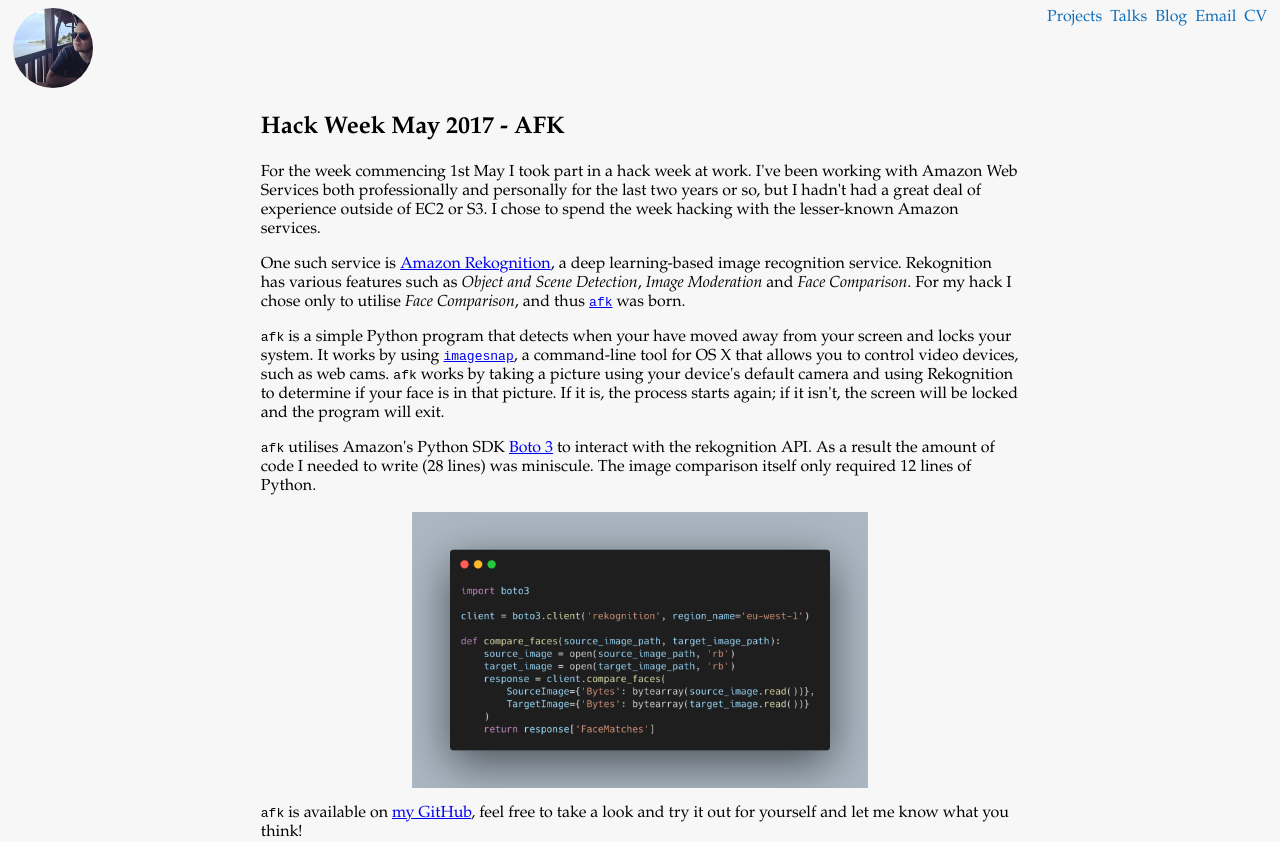
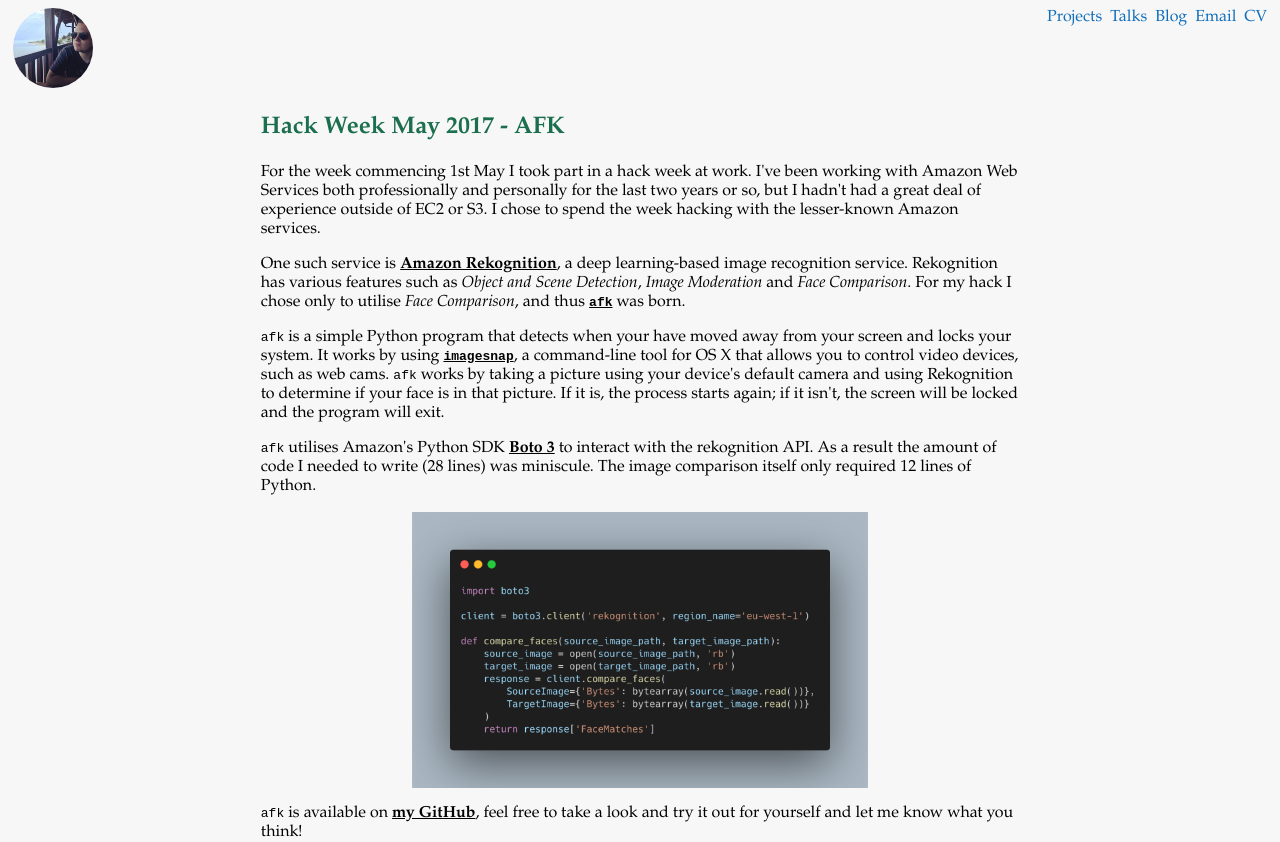
Before and after one commit to AlexChesters/cheste.rs, a React app in the folder static/: page /blog/001 in a window 1280 px wide. Built offline with nearby package versions, Linux system fonts and the light colour scheme.

Commit message:
style blog pages

```diff
--- a/static/src/routes/blog-entry/index.scss
+++ b/static/src/routes/blog-entry/index.scss
@@ -14,4 +14,18 @@
     margin: 0 auto;
     display: block;
   }
+
+  & h1, h3 {
+    color: map-get($map: $colors, $key: green);
+  }
+
+  & a {
+    color: inherit;
+  }
+
+  & p {
+    & a {
+      font-weight: bold;
+    }
+  }
 }
```
